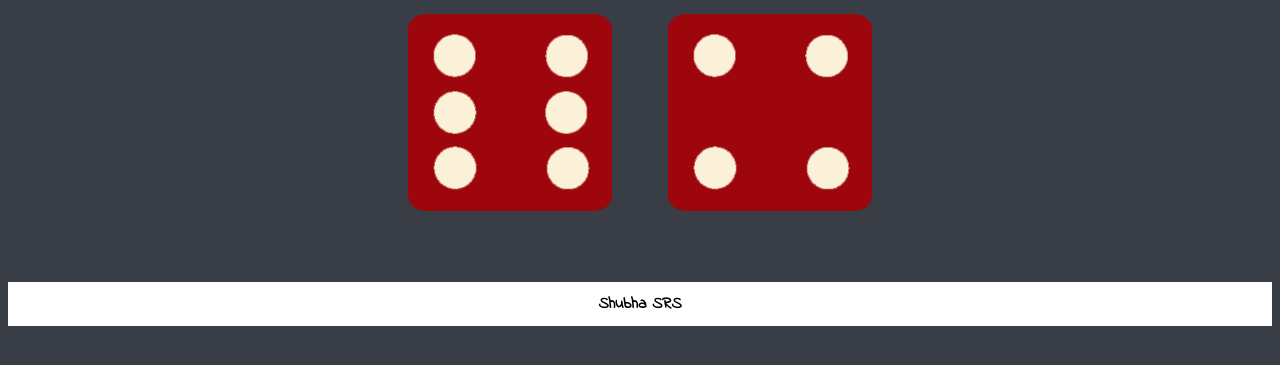
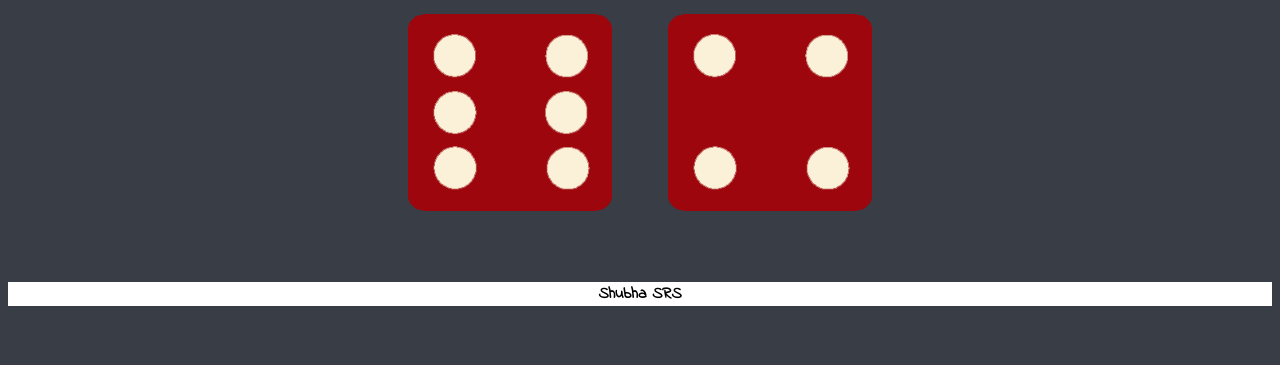
Before and after one commit to ShubhaSRS/Dice-Clash-Two-Player-Showdown, a plain HTML site: page index.html in a window 1280 px wide. Shown: the part 241-606 px from the top of the page. Drawn offline with Linux system fonts and the light colour scheme.

Commit message:
Update styles.css

```diff
--- a/styles.css
+++ b/styles.css
@@ -33,8 +33,6 @@ img {
 }
 
 footer {
-  flex-shrink: 0;
-  padding: 10px;
   color:black;
   font-weight: 900;
   margin-top: 5%;
```
